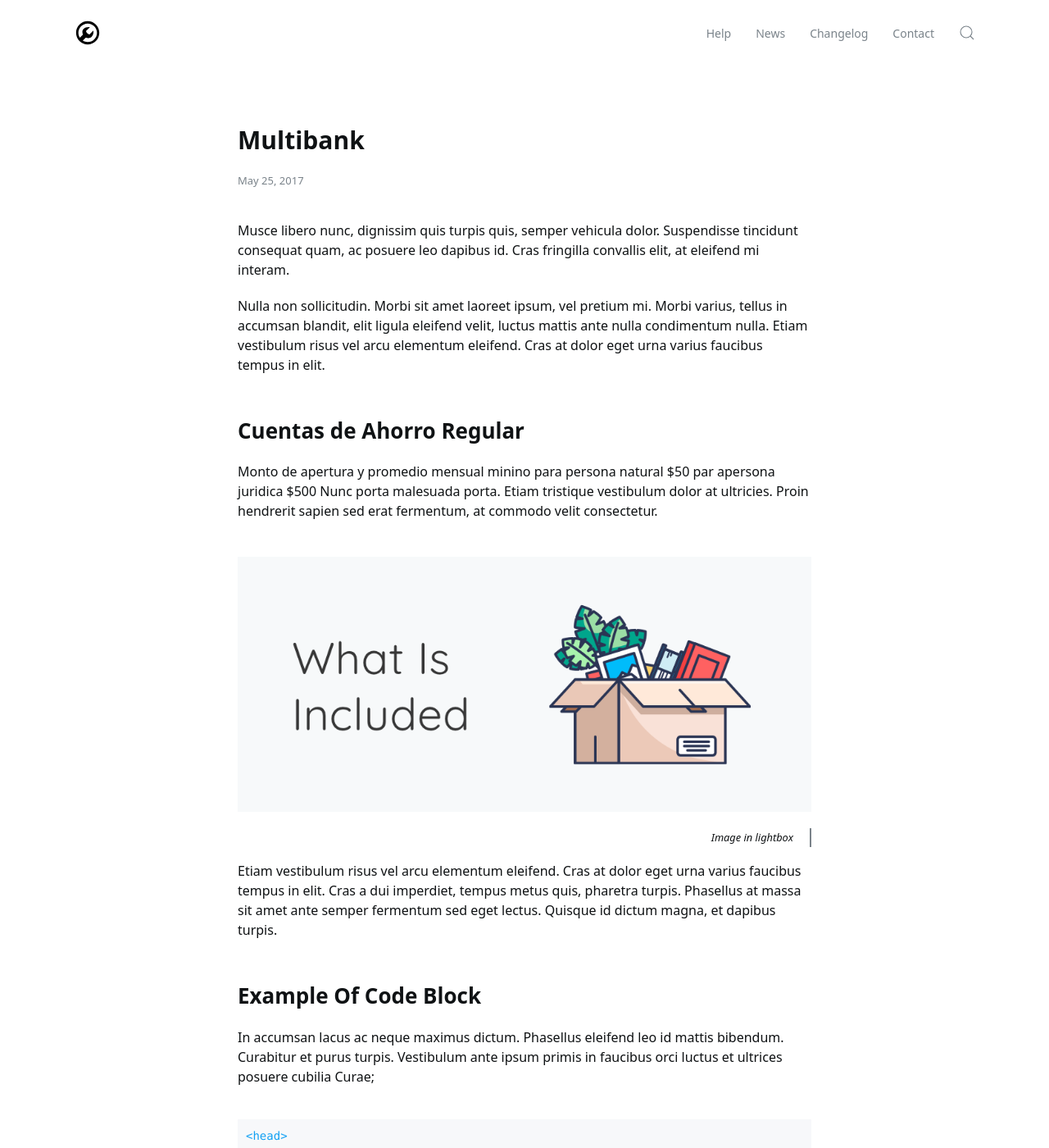
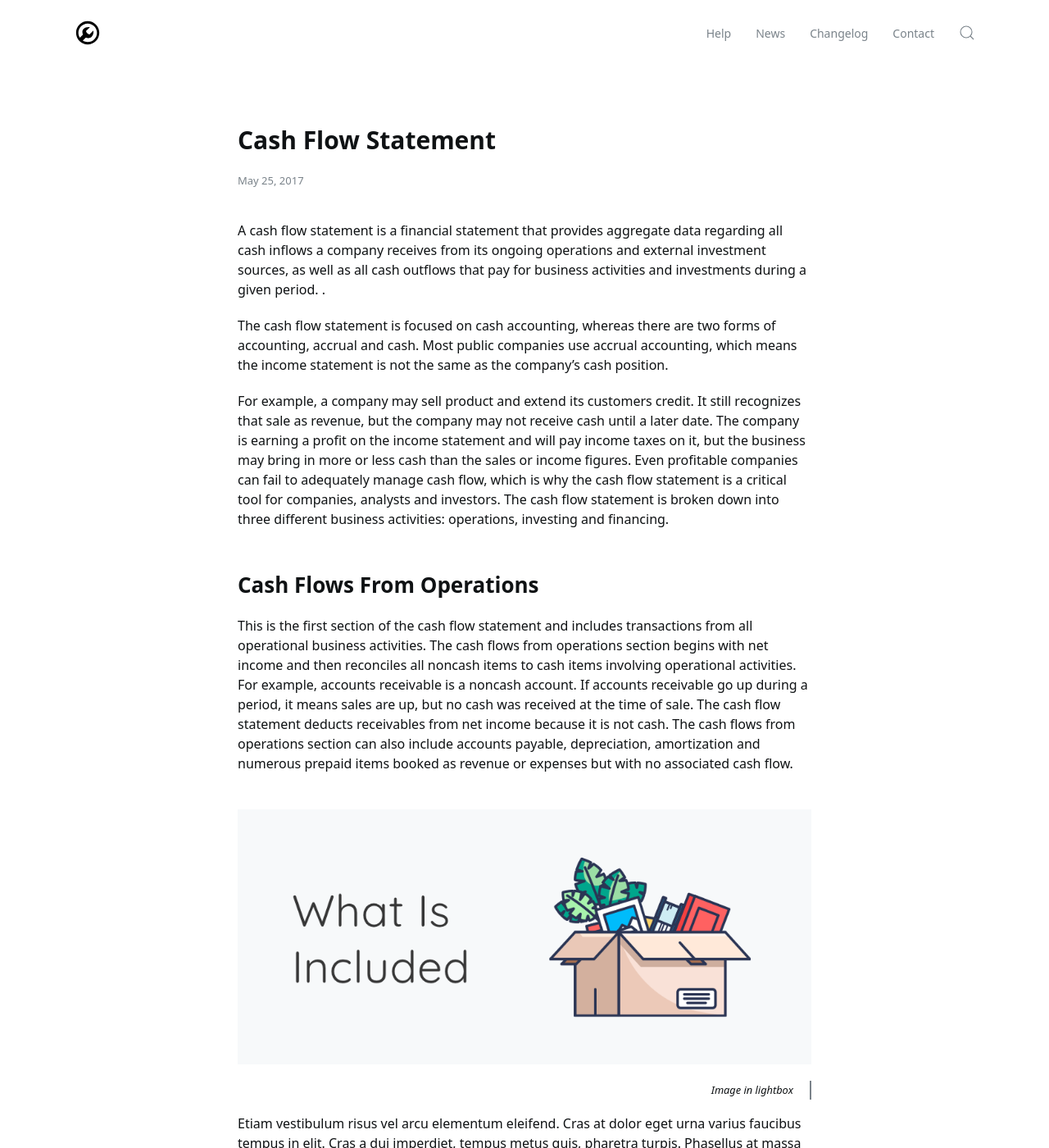
Before and after one commit to jelmii/jelmii.github.io, a Jekyll site: the page built from _posts/2017-05-25-post7.md, in a window 1280 px wide and 1400 px high. Shown: the whole window at 82% size. Built offline with Jekyll 4.4.1, drawn with Linux system fonts in a browser that asks for light colours.

Commit message:
Update 2017-05-25-post7.md

```diff
--- a/_posts/2017-05-25-post7.md
+++ b/_posts/2017-05-25-post7.md
@@ -1,17 +1,19 @@
 ---
 layout: post
-title: Multibank
+title: Cash Flow Statement
 categories: [Troubleshooting]
 tags: featured
 author: John Black
 ---
 
-Musce libero nunc, dignissim quis turpis quis, semper vehicula dolor. Suspendisse tincidunt consequat quam, ac posuere leo dapibus id. Cras fringilla convallis elit, at eleifend mi interam.
+A cash flow statement is a financial statement that provides aggregate data regarding all cash inflows a company receives from its ongoing operations and external investment sources, as well as all cash outflows that pay for business activities and investments during a given period. .
 
-Nulla non sollicitudin. Morbi sit amet laoreet ipsum, vel pretium mi. Morbi varius, tellus in accumsan blandit, elit ligula eleifend velit, luctus mattis ante nulla condimentum nulla. Etiam vestibulum risus vel arcu elementum eleifend. Cras at dolor eget urna varius faucibus tempus in elit.
+The cash flow statement is focused on cash accounting, whereas there are two forms of accounting, accrual and cash. Most public companies use accrual accounting, which means the income statement is not the same as the company's cash position.
 
-## Cuentas de Ahorro Regular
-Monto de apertura y promedio mensual minino para persona natural $50 par apersona juridica $500 Nunc porta malesuada porta. Etiam tristique vestibulum dolor at ultricies. Proin hendrerit sapien sed erat fermentum, at commodo velit consectetur.
+For example, a company may sell product and extend its customers credit. It still recognizes that sale as revenue, but the company may not receive cash until a later date. The company is earning a profit on the income statement and will pay income taxes on it, but the business may bring in more or less cash than the sales or income figures. Even profitable companies can fail to adequately manage cash flow, which is why the cash flow statement is a critical tool for companies, analysts and investors. The cash flow statement is broken down into three different business activities: operations, investing and financing.
+
+## Cash Flows From Operations
+This is the first section of the cash flow statement and includes transactions from all operational business activities. The cash flows from operations section begins with net income and then reconciles all noncash items to cash items involving operational activities. For example, accounts receivable is a noncash account. If accounts receivable go up during a period, it means sales are up, but no cash was received at the time of sale. The cash flow statement deducts receivables from net income because it is not cash. The cash flows from operations section can also include accounts payable, depreciation, amortization and numerous prepaid items booked as revenue or expenses but with no associated cash flow.
 
 {% include image.html img="image1.png" style="wide" lightbox="true" alt="Alt for image" caption="Image in lightbox" %}
 
```
